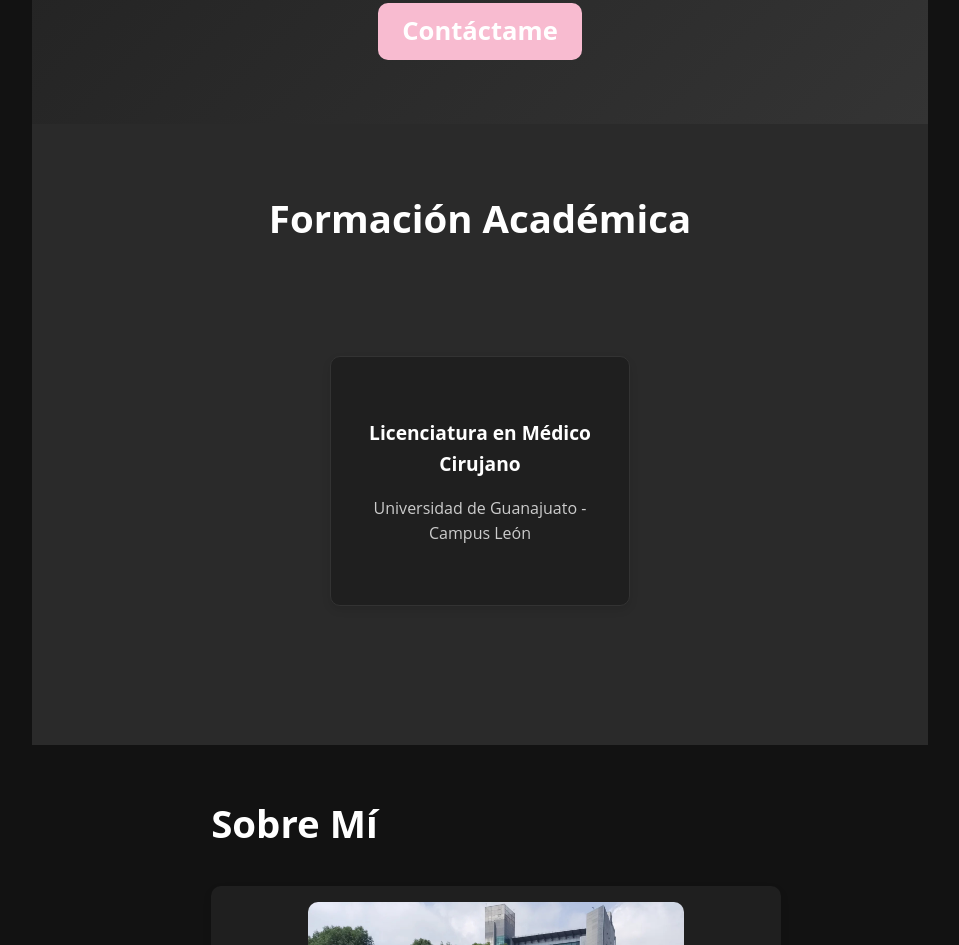
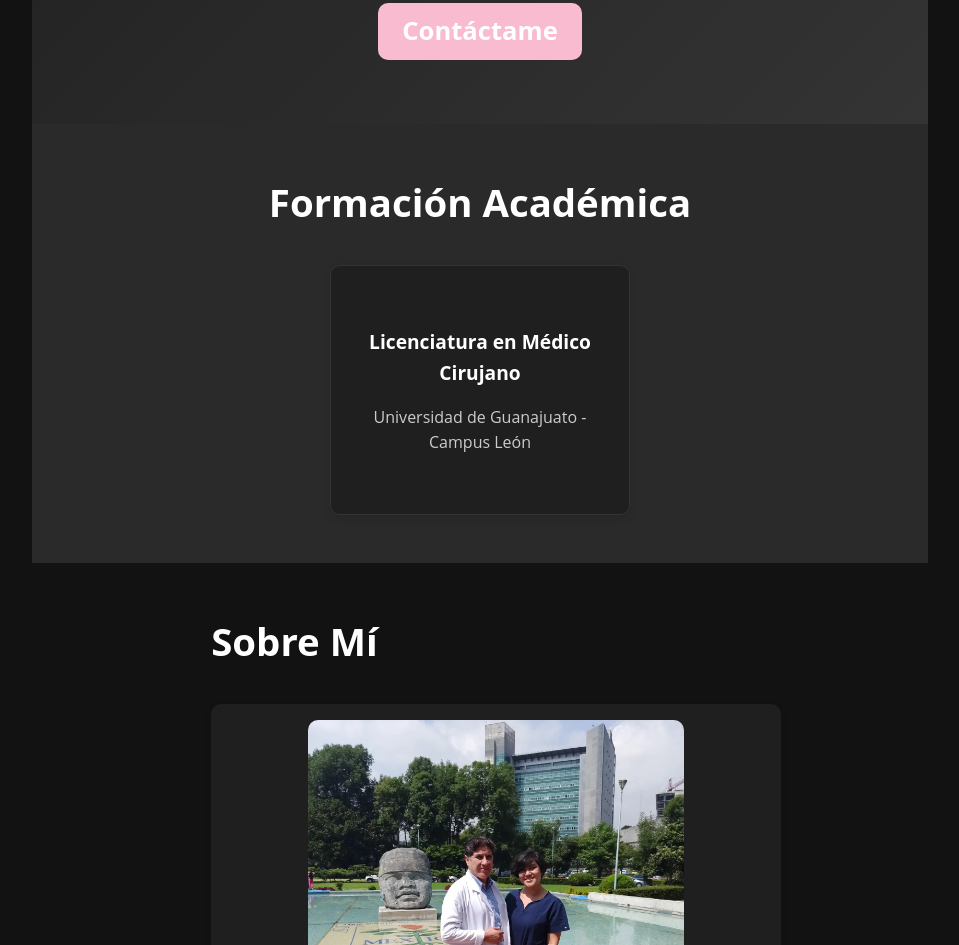
Before and after one commit to DiegoLerma/webelsa, a plain HTML site: page index.html in a window 1280 px wide. Shown: the part 576-1521 px from the top of the page, without its empty margins (160-1119 px from the left). Drawn offline with Linux system fonts and the light colour scheme.

Commit message:
Ajusto title para quitar padding excesivo

```diff
--- a/styles.css
+++ b/styles.css
@@ -188,7 +188,7 @@ body.light-theme #hero .cta {
 
 /* Card Styles */
 #titles {
-    padding: 4rem 1rem;
+    /* padding: 4rem 1rem; */
     background: var(--background-section-dark);
     text-align: center;
     transition: background var(--transition-speed);
@@ -208,7 +208,7 @@ body.light-theme #titles {
     justify-content: center;
     gap: 2rem;
     align-items: center; /* Añade esta línea para centrar verticalmente */
-    min-height: 50vh; /* Ajusta según sea necesario para una mejor alineación vertical */
+    /* min-height: 50vh; Ajusta según sea necesario para una mejor alineación vertical */
 }
 
 
```
